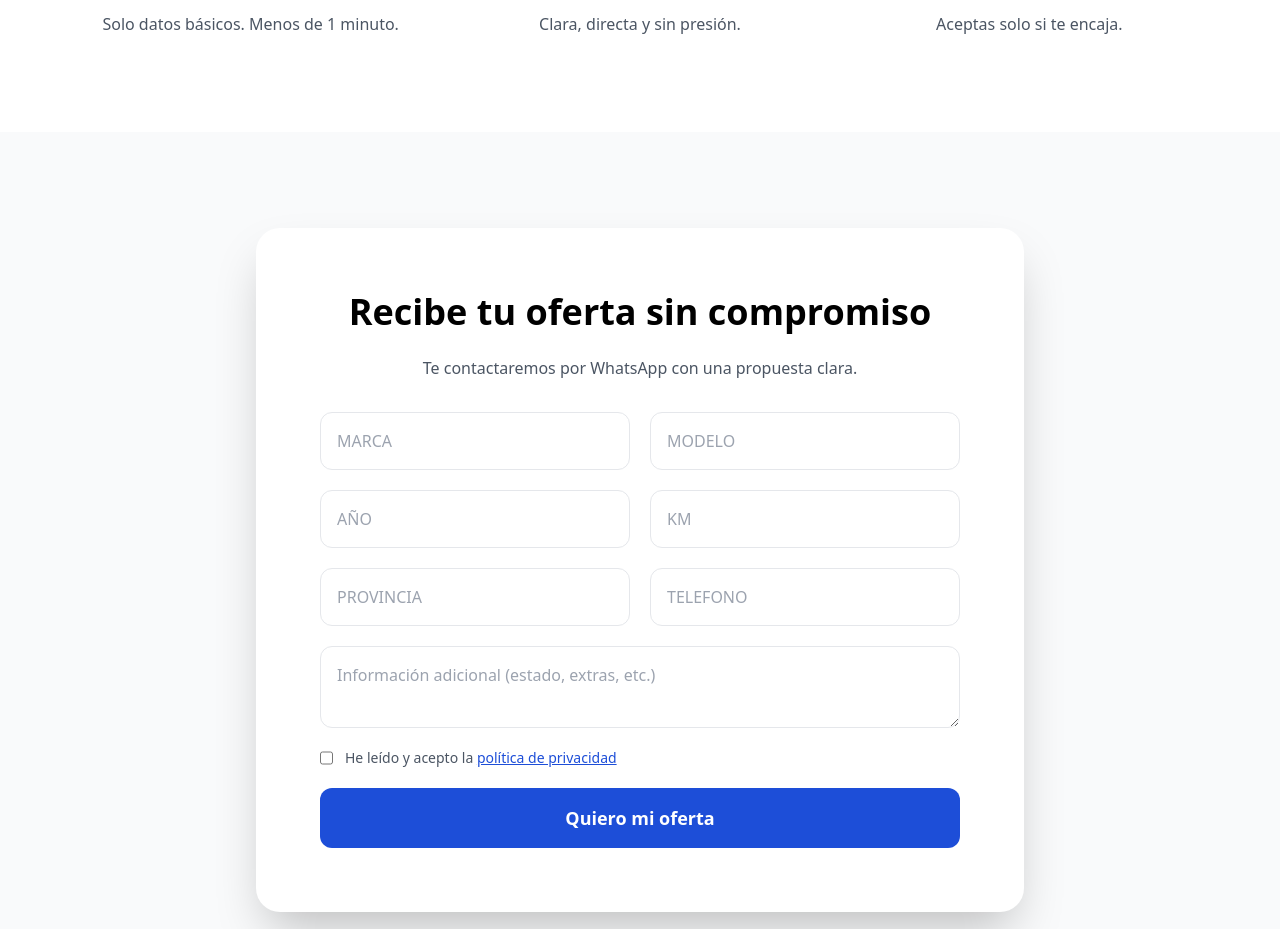
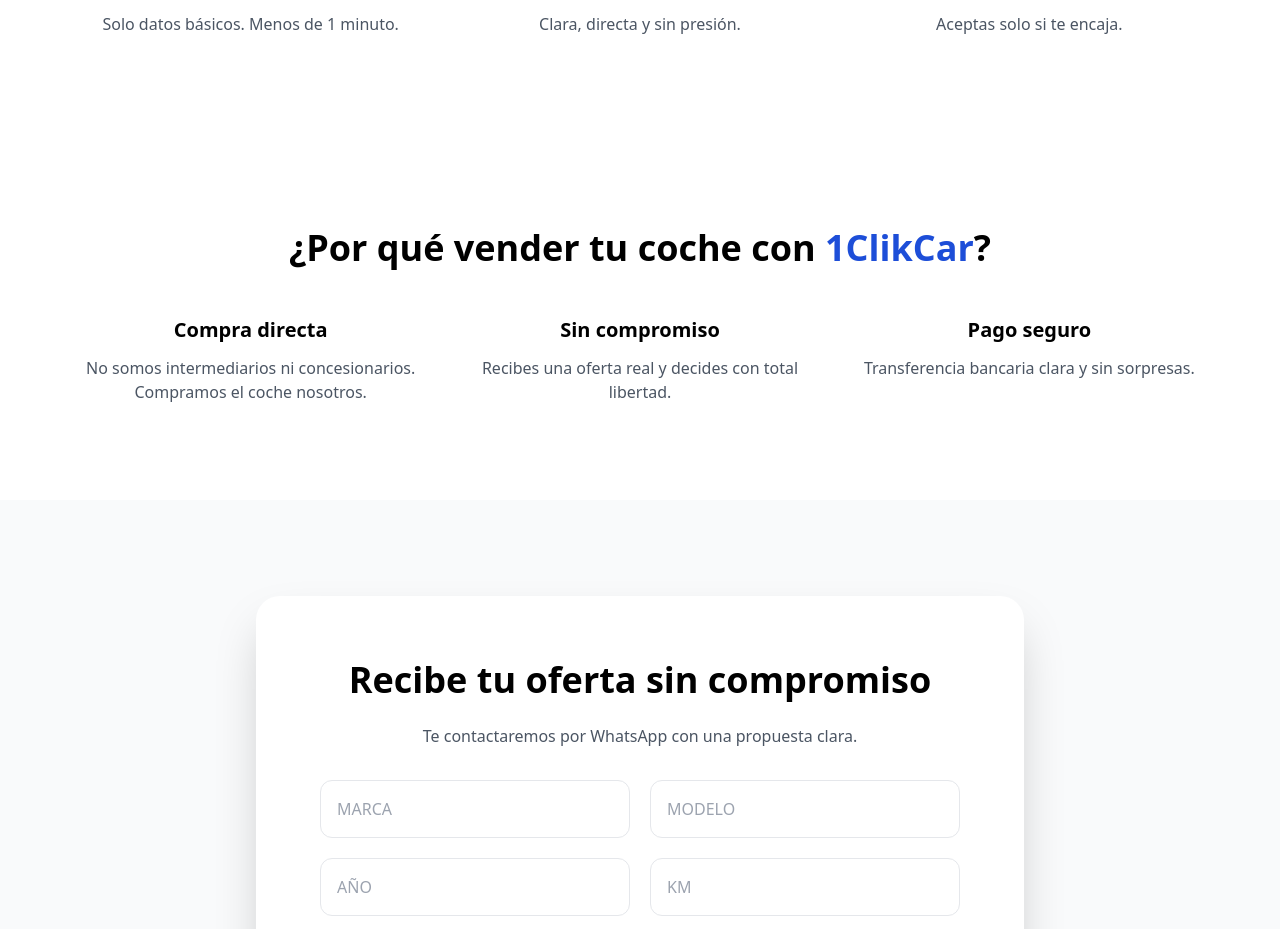
Before and after one commit to jvaloptt-oss/1clikcar, a Next.js app: page / in a window 1280 px wide. Shown: the part 880-1809 px from the top of the page. Built offline with nearby package versions, Linux system fonts and the light colour scheme.

Commit message:
Restore trust section below process

```diff
--- a/src/app/page.tsx
+++ b/src/app/page.tsx
@@ -62,6 +62,39 @@
           </div>
         </div>
       </section>
+
+            {/* BLOQUE CONFIANZA */}
+      <section className="bg-white py-24">
+        <div className="max-w-6xl mx-auto px-4 text-center">
+          <h2 className="text-3xl md:text-4xl font-extrabold mb-12">
+            ¿Por qué vender tu coche con <span className="text-blue-700">1ClikCar</span>?
+          </h2>
+
+          <div className="grid md:grid-cols-3 gap-12">
+            <div>
+              <h3 className="text-xl font-bold mb-3">Compra directa</h3>
+              <p className="text-gray-600">
+                No somos intermediarios ni concesionarios. Compramos el coche nosotros.
+              </p>
+            </div>
+
+            <div>
+              <h3 className="text-xl font-bold mb-3">Sin compromiso</h3>
+              <p className="text-gray-600">
+                Recibes una oferta real y decides con total libertad.
+              </p>
+            </div>
+
+            <div>
+              <h3 className="text-xl font-bold mb-3">Pago seguro</h3>
+              <p className="text-gray-600">
+                Transferencia bancaria clara y sin sorpresas.
+              </p>
+            </div>
+          </div>
+        </div>
+      </section>
+
 
       {/* FORMULARIO */}
       <section id="form" className="py-24 px-4 bg-gray-50">
```
